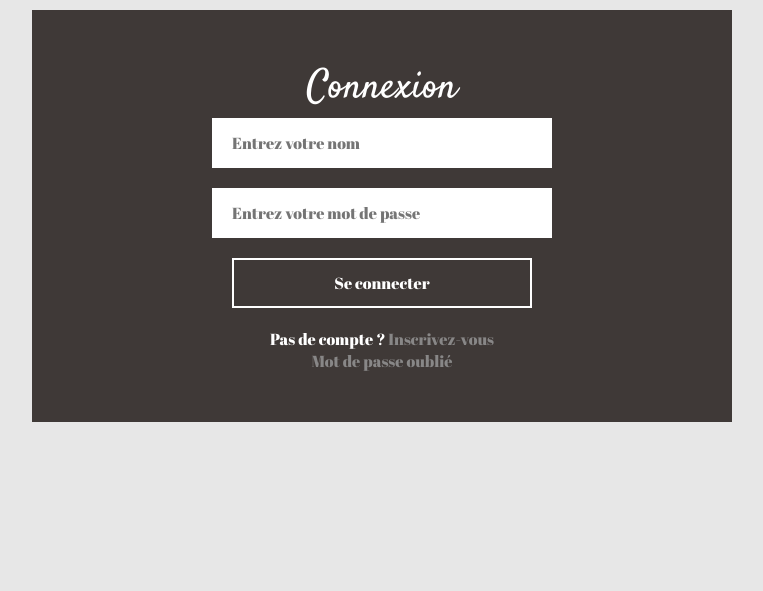
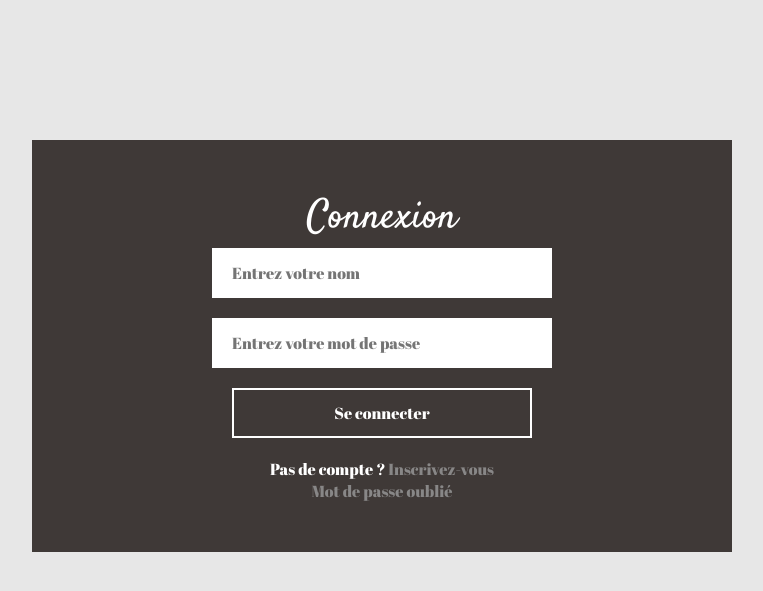
Before and after one commit to JulesVolpei/projetWeb, a PHP site: page /connexion.html in a window 1280 px wide. Shown: the part 102-693 px from the top of the page, without its empty margins (258-1021 px from the left). Run offline with PHP 8.4, Linux system fonts and the light colour scheme.

Commit message:
Placement sur la page du formulaire

```diff
--- a/css/formulaire.css
+++ b/css/formulaire.css
@@ -23,6 +23,7 @@ section{
 form{
     width: 600px;
     padding: 50px;
+    margin-top: 130px;
     background: #3f3937;
     display: flex;
     flex-direction: column;
```
